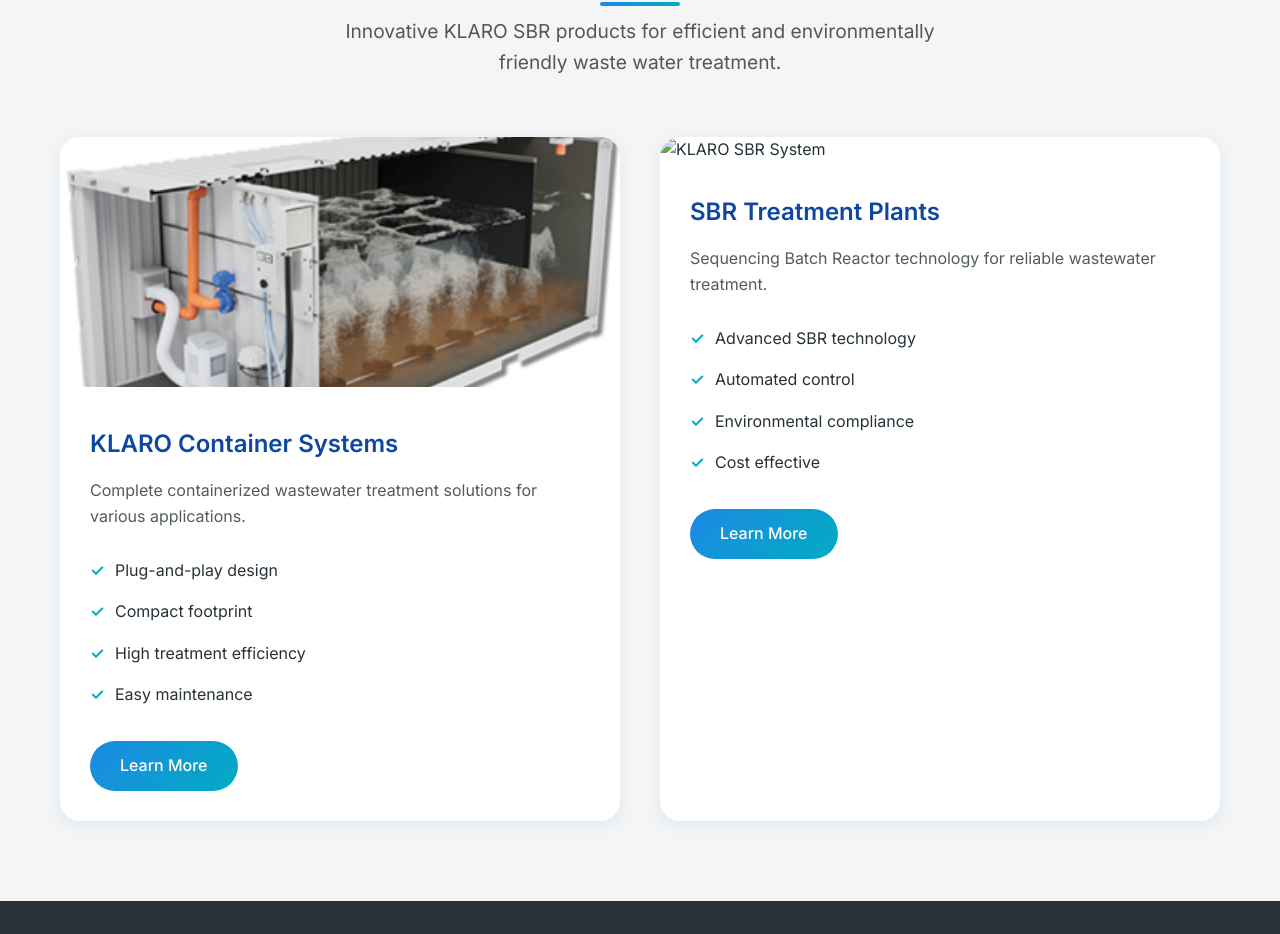
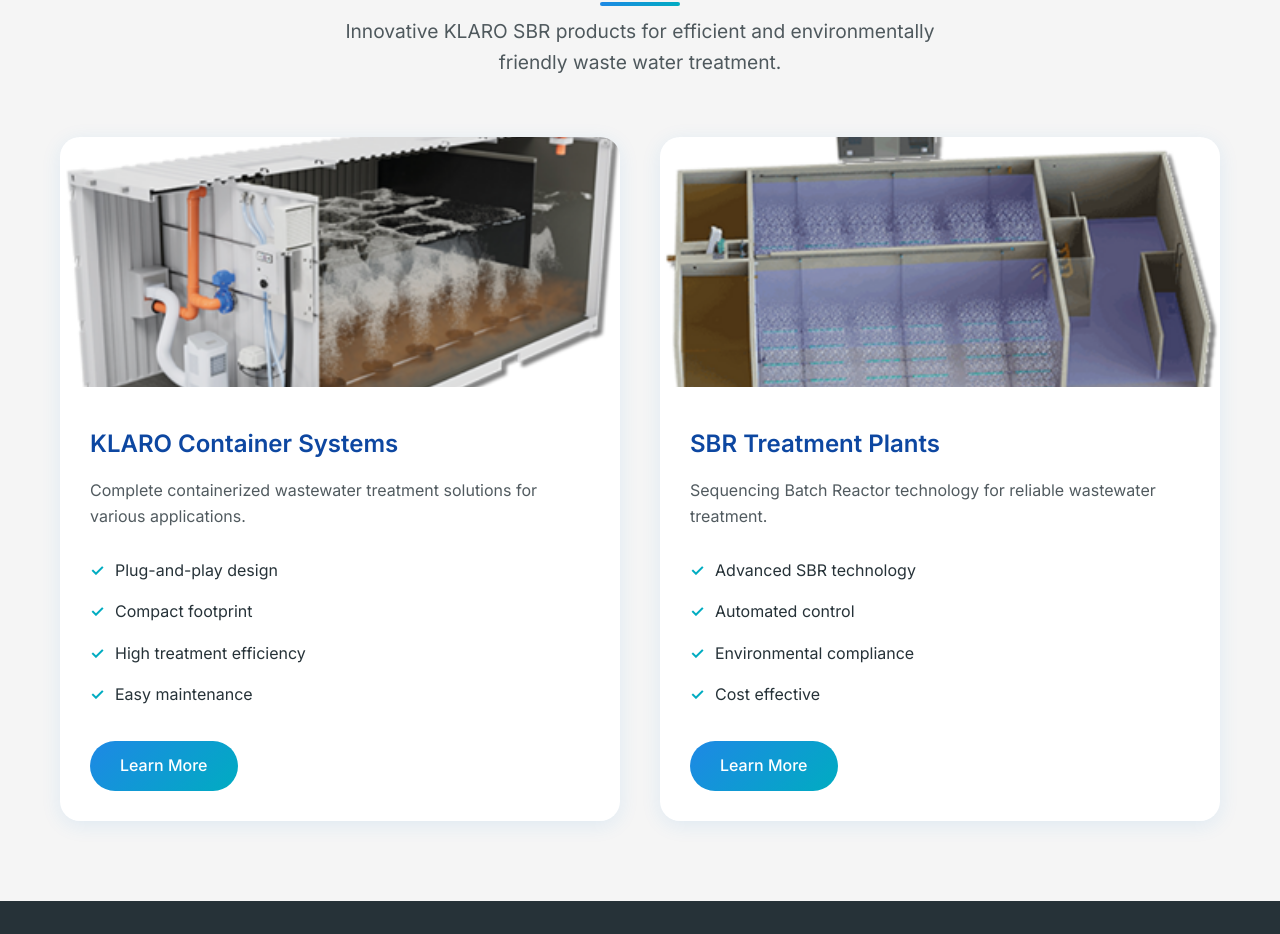
Before and after one commit to McGREENS/dash, a plain HTML site: page index.html in a window 1280 px wide. Shown: the part 7659-8593 px from the top of the page. Drawn offline with Linux system fonts and the light colour scheme.

Commit message:
Update index.html

```diff
--- a/index.html
+++ b/index.html
@@ -795,7 +795,7 @@
                     </div>
                 </div>
                 <div class="product-card">
-                    <img src="SBR Treatment Plant.png" alt="KLARO SBR System" class="product-image">
+                    <img src="SBR Treatment Plants.png" alt="KLARO SBR System" class="product-image">
                     <div class="product-content">
                         <h3 class="product-title">SBR Treatment Plants</h3>
                         <p class="product-description">
```
